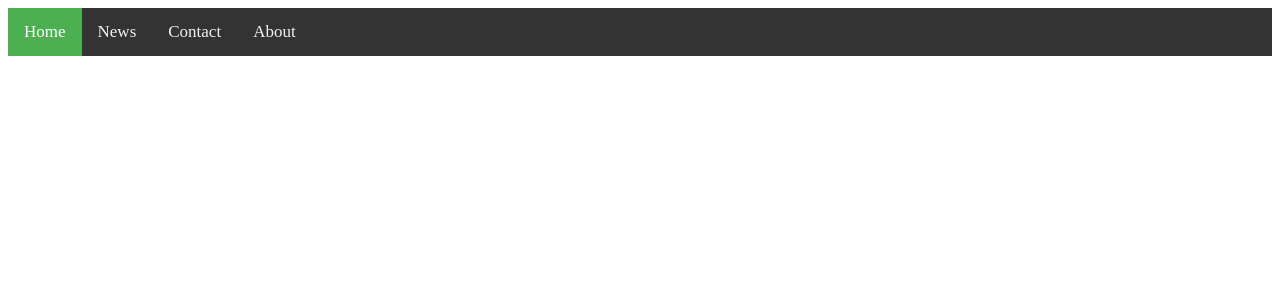
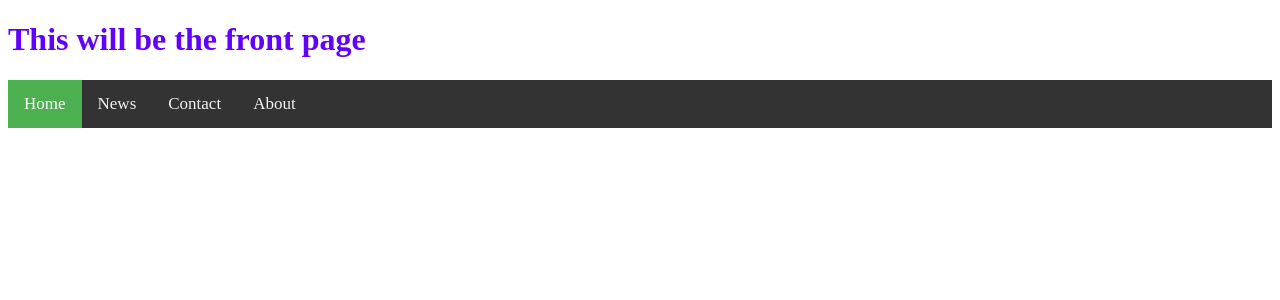
Before and after one commit to stu-braden-b/2NaCl-Spring-2021-Datadev, a PHP site: page / in a window 1280 px wide. Shown: the top 300 px of the page. Run offline with PHP 8.4, Linux system fonts and the light colour scheme.

Commit message:
fsdgvsgvfsegv

```diff
--- a/index.php
+++ b/index.php
@@ -7,11 +7,16 @@
     <title>Coleman's Computers</title>
 </head>
 <body>
+    <div class="test">
+        <h1>This will be the front page</h1>
+    </div>
+
     <div class="topnav">
         <a class="active" href="#home">Home</a>
         <a href="#news">News</a>
         <a href="#contact">Contact</a>
         <a href="#about">About</a>
     </div>
+
 </body>
 </html>
```
